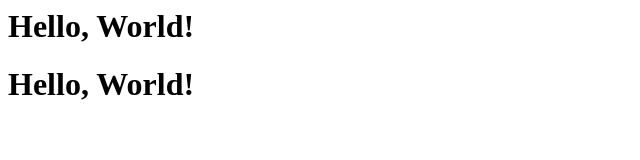
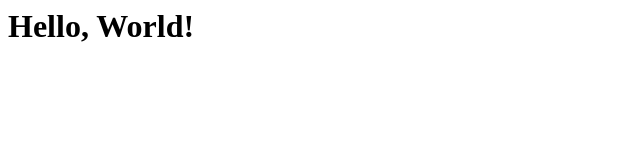
Before and after one commit to AnujSharma1459/hello-world, a plain HTML site: page hello.html in a window 1280 px wide. Shown: the whole page, without its empty margins (0-640 px from the left). Drawn offline with Linux system fonts and the light colour scheme.

Commit message:
Added standard HTML page tags

```diff
--- a/hello.html
+++ b/hello.html
@@ -1,2 +1,5 @@
-<h1>Hello, World!</h1>
-	<h1>Hello, World!</h1>
+<html>
+  <body>
+    <h1>Hello, World!</h1>
+  </body>
+</html>
```
